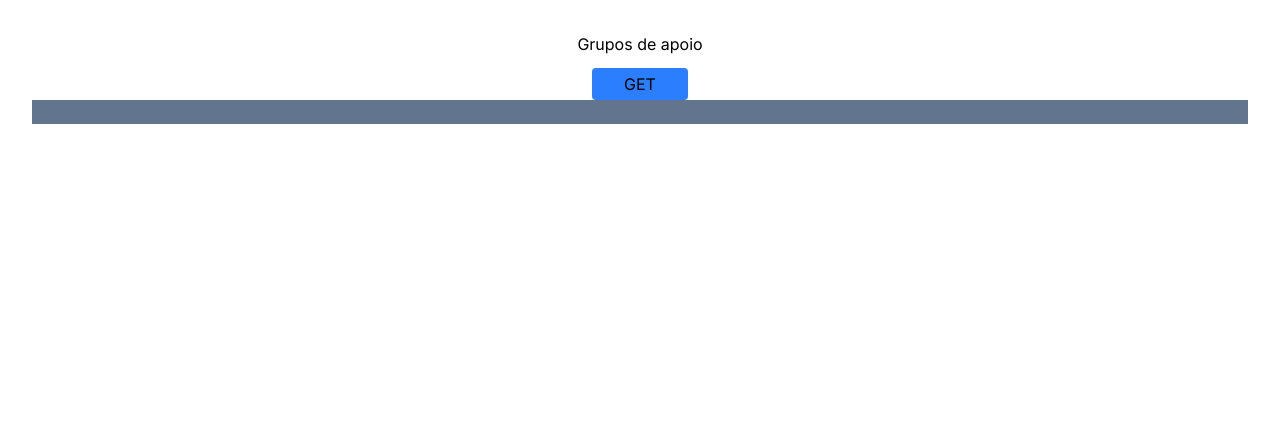
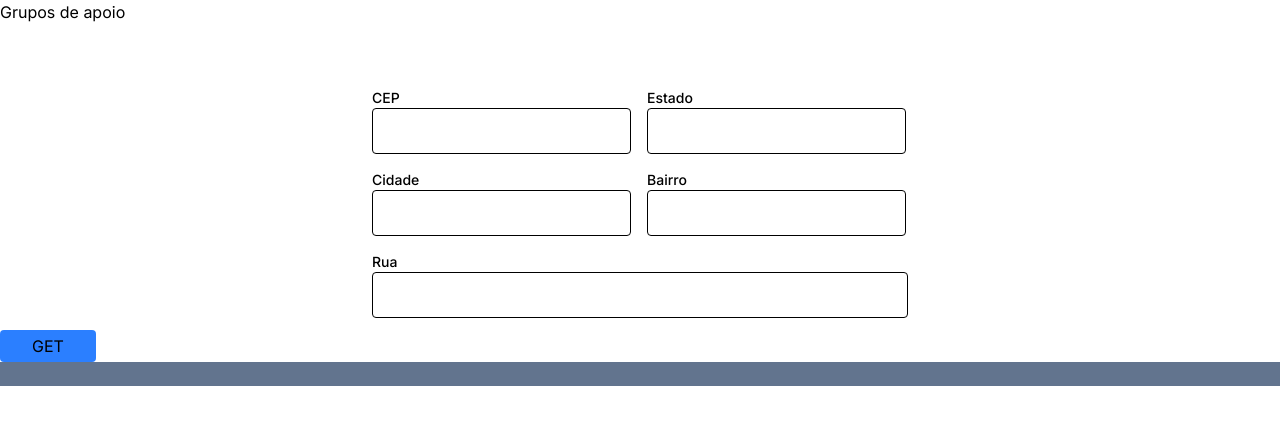
Before and after one commit to mcalsing/CA-Grupos-de-Apoio, a React (Vite) app: page / in a window 1280 px wide. Shown: the top 424 px of the page. Built offline with nearby package versions, Linux system fonts and the light colour scheme.

Commit message:
feat: formulário de endereço com integração ao viacep

```diff
--- a/src/App.css
+++ b/src/App.css
@@ -1,9 +1,9 @@
-#root {
+/* #root {
   max-width: 1280px;
   margin: 0 auto;
   padding: 2rem;
   text-align: center;
-}
+} */
 
 /* .logo {
   height: 6em;
--- a/src/App.tsx
+++ b/src/App.tsx
@@ -1,14 +1,13 @@
 import axios from 'axios'
 import './App.css'
 import { useState } from 'react'
+import RegisterGroupForm from './components/registerGroupForm'
 
 
 function App() {
   const [dataGroups, setDataGroups] = useState([])
 
-
   const handleGetGrups = async () => {
-    console.log("testeeee")
     const { data } = await axios.get("https://oz962m8g4e.execute-api.us-east-1.amazonaws.com/product")
     setDataGroups(data)
   }
@@ -16,55 +15,45 @@ function App() {
   return (
     <main className=''>
       <h1>Grupos de apoio</h1>
+      <RegisterGroupForm/>
       <button
         className='bg-blue-500 cursor-pointer px-8 py-1 rounded-sm mt-3'
         onClick={handleGetGrups}
       >
         GET
       </button>
-      <div className='p-3 bg-slate-500'>
-        {dataGroups.map(group => (
-          <div className='flex flex-col bg-slate-300 w-150 gap-2 mb-3' key={group.groupId}>
-            <div className='flex justify-center'>
-              <p className='text-xl'>{group.responsible}</p>
-              <p className='text-sm'>{group.contractNumber}</p>
-            </div>
-            <table className=''>
-              <tr className='text-sm'>
-                <th>Estado</th>
-                <th>Cidade</th>
-                <th>Bairro</th>
-                <th>Rua</th>
-              </tr>
-              <tr className='text-xl'>
-                <td>{group.state}</td>
-                <td>{group.city}</td>
-                <td>{group.district}</td>
-                <td>{group.street}</td>
-              </tr>
-
-
-   {/*            <div className='flex gap-15'>
-                <div className='justify-items-start'>
-                  <p className='text-xs'>Estado</p>
+      <div className='p-3 bg-slate-500 flex gap-5 flex-wrap justify-center'>
+        {dataGroups && (
+          dataGroups.map(group => (
+            <div className='flex flex-col bg-slate-300 w-80 mb-3 rounded-sm p-3' key={group.groupId}>
+              <div className='flex flex-col gap-4'>
+                <div className=''>
+                  <p className='text-xs'>Responsável:</p>
+                  <div className='flex justify-between'>
+                    <p className='text-xl'>{group.responsible}</p>
+                    <p className='text-xs'>Nº: {group.contractNumber}</p>
+                  </div>
+                </div>
+                <div>
+                  <p className='text-xs'>Estado:</p>
                   <p className='text-xl'>{group.state}</p>
                 </div>
-                <div className='justify-items-start'>
-                  <p className='text-xs'>Cidade</p>
+                <div>
+                  <p className='text-xs'>Cidade:</p>
                   <p className='text-xl'>{group.city}</p>
                 </div>
-                <div className='justify-items-start'>
-                  <p className='text-xs'>Bairro</p>
+                <div>
+                  <p className='text-xs'>Bairro:</p>
                   <p className='text-xl'>{group.district}</p>
                 </div>
-                <div className='justify-items-start'>
-                  <p className='text-xs'>Rua</p>
+                <div>
+                  <p className='text-xs'>Rua:</p>
                   <p className='text-xl'>{group.street}</p>
                 </div>
-              </div> */}
-            </table>
-          </div>
-        ))}
+              </div>
+            </div>
+          ))
+        )}
       </div>
     </main>
   )
--- /dev/null
+++ b/src/components/registerGroupForm.tsx
@@ -0,0 +1,71 @@
+import { useEffect, useState } from 'react';
+import { IAddress } from '../interfaces/IAddress'
+import axios from 'axios'
+
+function registerGroupForm() {
+  const [fullAddress, setFullAddress] = useState<IAddress | null>(null);
+  const [zipCode, setZipCode] = useState('')
+
+  const getCep = async (zipCode:string): Promise<void> => {
+    if (zipCode?.length == 8) {
+      const { data } = await axios.get<IAddress>(`https://viacep.com.br/ws/${zipCode}/json/`)
+      console.log(data)
+      setFullAddress(data)
+    }
+  }
+
+  useEffect(() => {
+    getCep(zipCode)
+  }, [zipCode])
+
+  return (
+    <form className="flex justify-center">
+      <div className="mt-16 flex gap-4 flex-wrap md:w-[536px] w-[416px]">
+        <div className="flex flex-col md:w-[259px] w-[200px]">
+          <label className="font-medium text-sm text-b600">CEP</label>
+          <input
+            className="py-[10px] px-[15px] border-1 border-b100 rounded-[4px]"
+            type="text"
+            maxLength="8"
+            value={zipCode}
+            onChange={e => setZipCode(e.target.value.replace(/\D/g, ''))}
+          />
+        </div>
+        <div className="flex flex-col md:w-[259px] w-[200px]">
+          <label className="font-medium text-sm text-b600">Estado</label>
+          <input
+            className="py-[10px] px-[15px] border-1 border-b100 rounded-[4px]"
+            type="text"
+            value={fullAddress?.estado}
+          />
+        </div>
+        <div className="flex flex-col md:w-[259px] w-[200px]">
+          <label className="font-medium text-sm text-b600">Cidade</label>
+          <input
+            className="py-[10px] px-[15px] border-1 border-b100 rounded-[4px]"
+            type="text"
+            value={fullAddress?.localidade}
+          />
+        </div>
+        <div className="flex flex-col md:w-[259px] w-[200px]">
+          <label className="font-medium text-sm text-b600">Bairro</label>
+          <input
+            className="py-[10px] px-[15px] border-1 border-b100 rounded-[4px]"
+            type="text"
+            value={fullAddress?.bairro}
+          />
+        </div>
+        <div className="flex flex-col w-full">
+          <label className="font-medium text-sm text-b600">Rua</label>
+          <input
+            className="py-[10px] px-[15px] border-1 border-b100 rounded-[4px]"
+            type="text"
+            value={fullAddress?.logradouro}
+          />
+        </div>
+      </div>
+    </form>
+  )
+}
+
+export default registerGroupForm;
--- a/src/index.css
+++ b/src/index.css
@@ -8,10 +8,6 @@
 
 :root {
   font-family: Inter, sans-serif;
-}
-
-table, th, td {
-  border: 1px solid black;
 }
 
 /* :root {
--- /dev/null
+++ b/src/interfaces/IAddress.ts
@@ -0,0 +1,6 @@
+export interface IAddress {
+  localidade: string;
+  estado: string;
+  logradouro: string;
+  bairro: string;
+}
```
